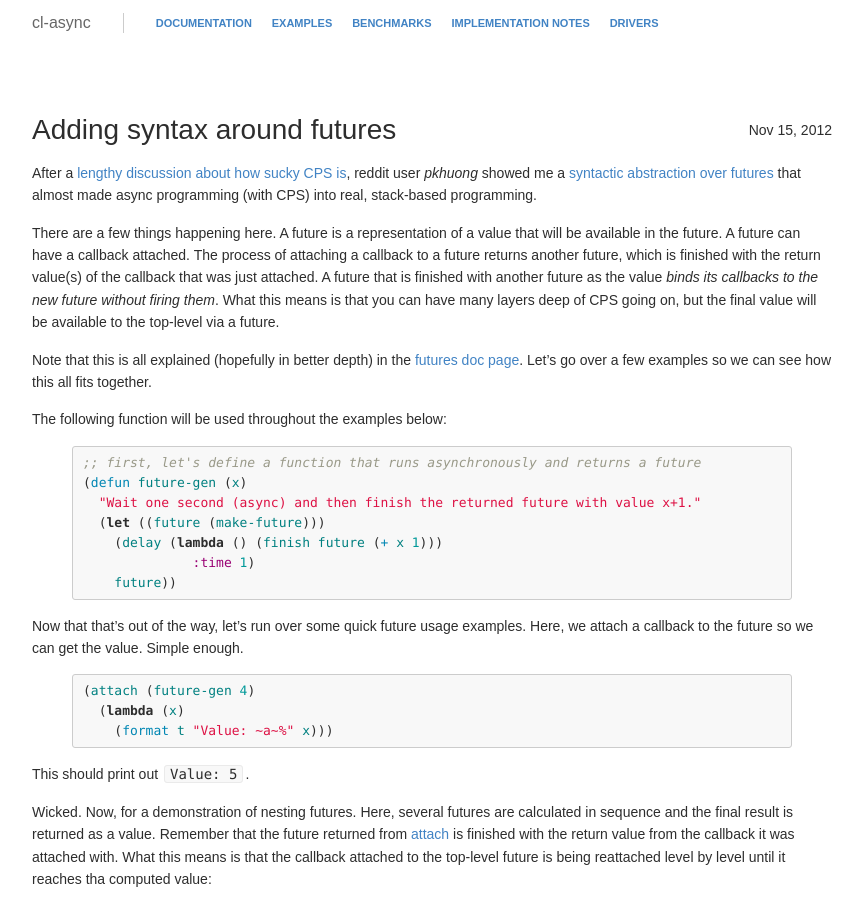
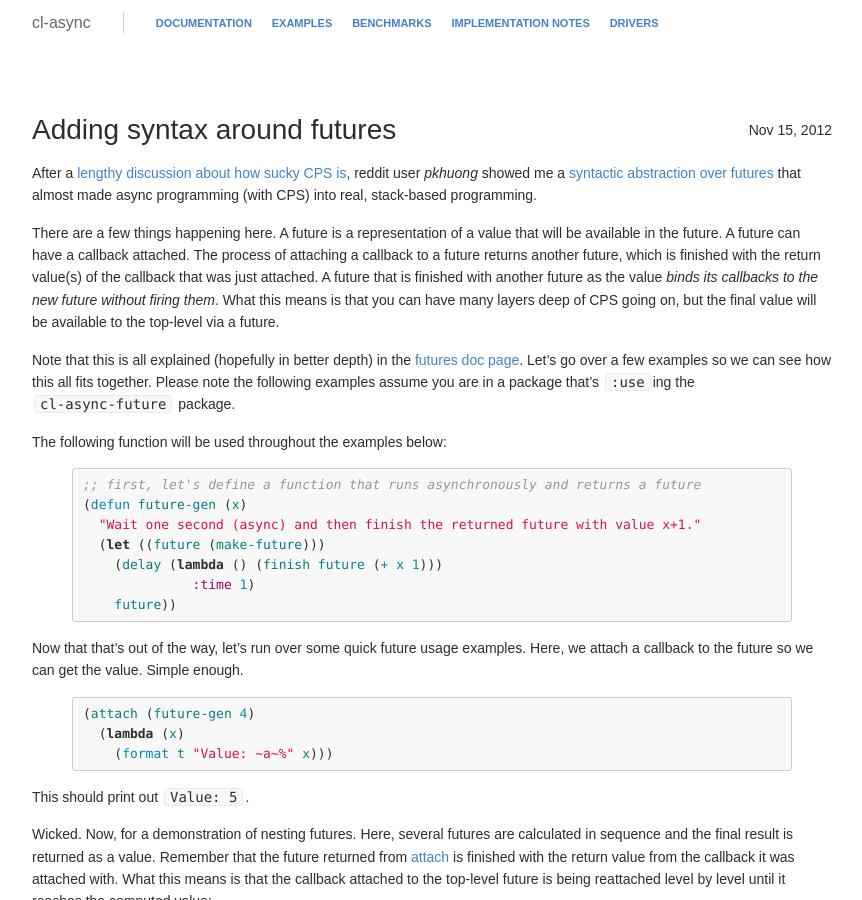
Before and after one commit to orthecreedence/cl-async, a Jekyll site: the page built from _posts/2012-11-15-adding-syntax-around-futures.md, in a window 1280 px wide and 900 px high. Shown: the whole window, without its empty margins (208-1070 px from the left). Built offline with Jekyll 4.4.1, drawn with Linux system fonts in a browser that asks for light colours; Markdown is read by kramdown in place of the engine named in the settings.

Commit message:
adding package note

```diff
--- a/_posts/2012-11-15-adding-syntax-around-futures.md
+++ b/_posts/2012-11-15-adding-syntax-around-futures.md
@@ -17,7 +17,8 @@ top-level via a future.
 
 Note that this is all explained (hopefully in better depth) in the [futures doc
 page](/cl-async/future). Let's go over a few examples so we can see how this all
-fits together.
+fits together. Please note the following examples assume you are in a package
+that's `:use`ing the `cl-async-future` package.
 
 The following function will be used throughout the examples below:
 
```
